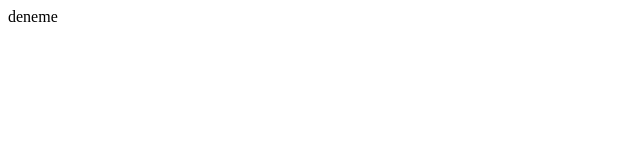
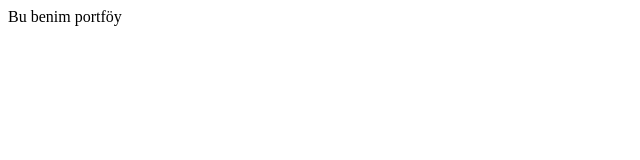
Before and after one commit to FatihNabiSert/portfoy, a plain HTML site: page index.html in a window 1280 px wide. Shown: the full height of the page, 0-640 px from the left. Drawn offline with Linux system fonts and the light colour scheme.

Commit message:
Update index.html

```diff
--- a/index.html
+++ b/index.html
@@ -6,6 +6,6 @@
     <title>Document</title>
 </head>
 <body>
-    deneme
+    Bu benim portföy
 </body>
 </html>
```
